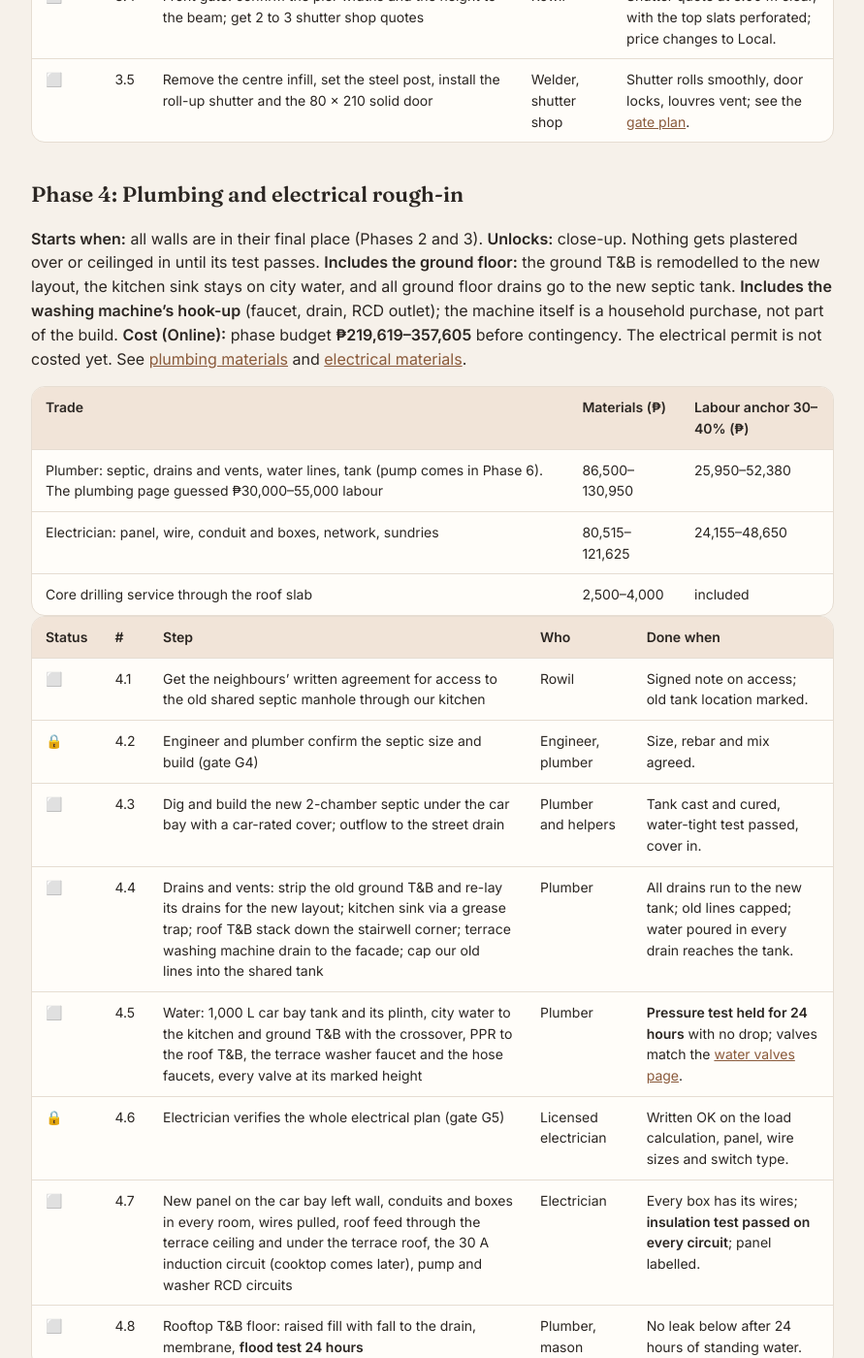
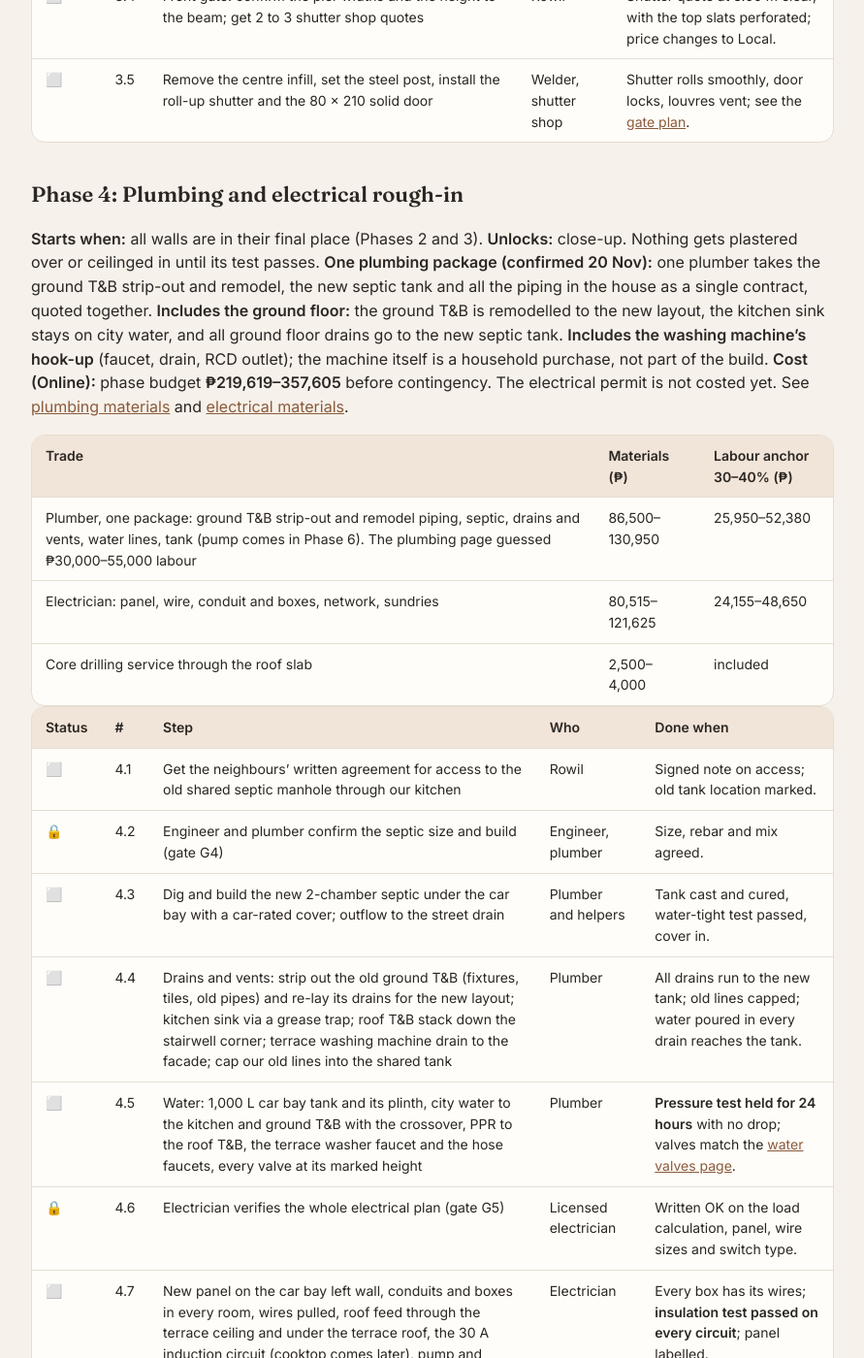
Before and after one commit to tatayotter/navarro-house, a Jekyll site: the page built from house/build-sequence.md, in a window 1280 px wide and 1400 px high, scrolled down 8490 px. Shown: the whole window at 97% size, without its empty margins (194-1085 px from the left). Built offline with Jekyll 4.4.1, drawn with Linux system fonts in a browser that asks for light colours; some of the changed text lies outside the part shown.

Commit message:
Build sequence: ground T&B, septic and all piping as one plumbing package
Co-Authored-By: Claude Opus 5.5 <noreply@anthropic.com>
Claude-Session: https://claude.ai/code/session_01RUWgCN1G19McQkjCo3kEH9

```diff
--- a/house/build-sequence.md
+++ b/house/build-sequence.md
@@ -94,7 +94,7 @@ Do not start the step after a 🔒 gate until the check is done and written down
 
 | Kept out of the contract | When instead | Why |
 |---|---|---|
-| Stripping the ground T&B | With plumbing rough-in (Phase 4) | It is the only toilet in the house until the new one is finished |
+| Stripping the ground T&B | In the plumbing package with the septic and all piping (Phase 4) | It is the only toilet in the house until the new one is finished |
 | Breaking the car bay floor for the septic and drain trenches | With the plumber (Phase 4) | Open trenches block the car; the plumber digs to their own levels |
 | Gate centre infill and hollow-block piers | With the shutter install (Phase 3) | The front stays open and insecure from demolition until the shutter is fitted |
 
@@ -157,12 +157,12 @@ The rooftop roof and its columns are **already built**; no roof extension is nee
 ## Phase 4: Plumbing and electrical rough-in
 
 **Starts when:** all walls are in their final place (Phases 2 and 3). **Unlocks:** close-up. Nothing gets plastered over or ceilinged in until its test passes.
-**Includes the ground floor:** the ground T&B is remodelled to the new layout, the kitchen sink stays on city water, and all ground floor drains go to the new septic tank. **Includes the washing machine's hook-up** (faucet, drain, RCD outlet); the machine itself is a household purchase, not part of the build.
+**One plumbing package (confirmed 20 Nov):** one plumber takes the ground T&B strip-out and remodel, the new septic tank and all the piping in the house as a single contract, quoted together. **Includes the ground floor:** the ground T&B is remodelled to the new layout, the kitchen sink stays on city water, and all ground floor drains go to the new septic tank. **Includes the washing machine's hook-up** (faucet, drain, RCD outlet); the machine itself is a household purchase, not part of the build.
 **Cost (Online):** phase budget **₱219,619–357,605** before contingency. The electrical permit is not costed yet. See [plumbing materials](plumbing-materials.html) and [electrical materials](electrical-materials.html).
 
 | Trade | Materials (₱) | Labour anchor 30–40% (₱) |
 |---|---|---|
-| Plumber: septic, drains and vents, water lines, tank (pump comes in Phase 6). The plumbing page guessed ₱30,000–55,000 labour | 86,500–130,950 | 25,950–52,380 |
+| Plumber, one package: ground T&B strip-out and remodel piping, septic, drains and vents, water lines, tank (pump comes in Phase 6). The plumbing page guessed ₱30,000–55,000 labour | 86,500–130,950 | 25,950–52,380 |
 | Electrician: panel, wire, conduit and boxes, network, sundries | 80,515–121,625 | 24,155–48,650 |
 | Core drilling service through the roof slab | 2,500–4,000 | included |
 
@@ -171,7 +171,7 @@ The rooftop roof and its columns are **already built**; no roof extension is nee
 | ⬜ | 4.1 | Get the neighbours' written agreement for access to the old shared septic manhole through our kitchen | Rowil | Signed note on access; old tank location marked. |
 | 🔒 | 4.2 | Engineer and plumber confirm the septic size and build (gate G4) | Engineer, plumber | Size, rebar and mix agreed. |
 | ⬜ | 4.3 | Dig and build the new 2-chamber septic under the car bay with a car-rated cover; outflow to the street drain | Plumber and helpers | Tank cast and cured, water-tight test passed, cover in. |
-| ⬜ | 4.4 | Drains and vents: strip the old ground T&B and re-lay its drains for the new layout; kitchen sink via a grease trap; roof T&B stack down the stairwell corner; terrace washing machine drain to the facade; cap our old lines into the shared tank | Plumber | All drains run to the new tank; old lines capped; water poured in every drain reaches the tank. |
+| ⬜ | 4.4 | Drains and vents: strip out the old ground T&B (fixtures, tiles, old pipes) and re-lay its drains for the new layout; kitchen sink via a grease trap; roof T&B stack down the stairwell corner; terrace washing machine drain to the facade; cap our old lines into the shared tank | Plumber | All drains run to the new tank; old lines capped; water poured in every drain reaches the tank. |
 | ⬜ | 4.5 | Water: 1,000 L car bay tank and its plinth, city water to the kitchen and ground T&B with the crossover, PPR to the roof T&B, the terrace washer faucet and the hose faucets, every valve at its marked height | Plumber | **Pressure test held for 24 hours** with no drop; valves match the [water valves page](water-valves.html). |
 | 🔒 | 4.6 | Electrician verifies the whole electrical plan (gate G5) | Licensed electrician | Written OK on the load calculation, panel, wire sizes and switch type. |
 | ⬜ | 4.7 | New panel on the car bay left wall, conduits and boxes in every room, wires pulled, roof feed through the terrace ceiling and under the terrace roof, the 30 A induction circuit (cooktop comes later), pump and washer RCD circuits | Electrician | Every box has its wires; **insulation test passed on every circuit**; panel labelled. |
@@ -246,6 +246,7 @@ The rooftop roof and its columns are **already built**; no roof extension is nee
 | ⬜ | Ceiling crew: one quote for all six ceilings at 5.4 | 5.4 | Rowil |
 | ⬜ | Glass and aluminium quotes from at least two suppliers for all 6 items (same series, colour, glass) | 5.5 | Rowil |
 | ⬜ | Ground T&B new layout: measure it and pick fixtures | 4.4, 5.2 | Rowil |
+| ⬜ | Plumbing package: one quote for the ground T&B strip-out and remodel, septic tank and all piping | Phase 4 | Rowil, plumber |
 | ⬜ | Living room: stair void length, door widths, mini fridge, carpentry quote, paint samples, White Oak sample against the walnut | 5.4, 5.7, 6.4 | Rowil |
 | ⬜ | Induction cooktop model (kW on the nameplate) and pump model (watts) for the electrician | Gate G5 | Rowil |
 | ⬜ | PVC ceiling panels: buy before the sale ends 30 Nov and store flat indoors | 5.4 | Rowil |
```
